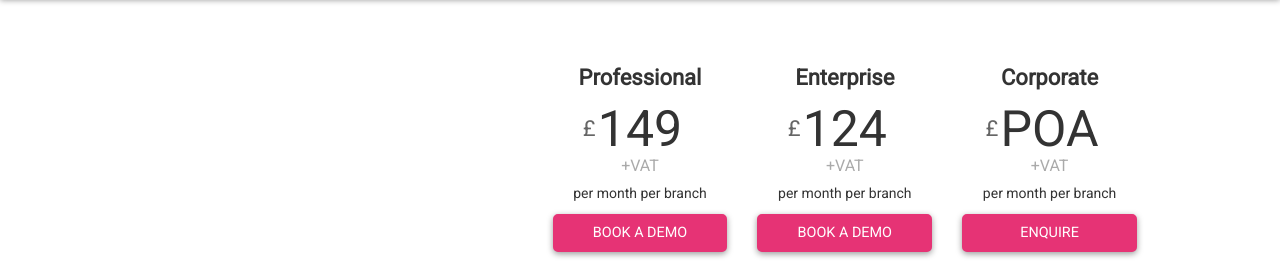
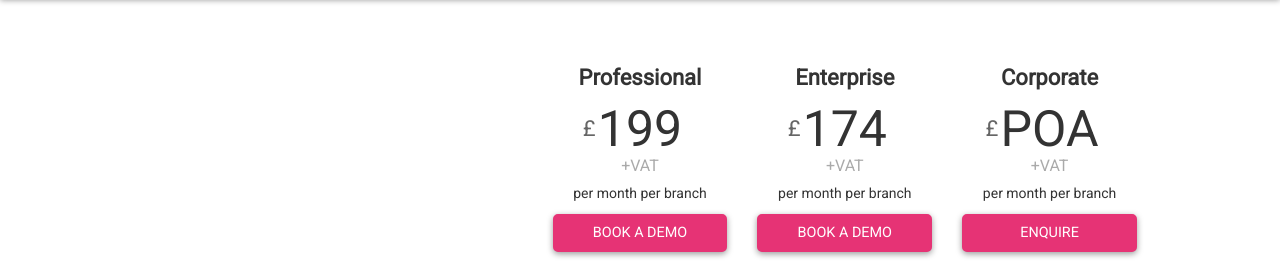
Before and after one commit to hidr/hystreet-marketing-live, a Jekyll site: the page built from pricing/index.html, in a window 1280 px wide and 900 px high, scrolled down 365 px. Shown: the part 160-436 px from the top of the window. Built offline with Jekyll 4.4.1, drawn with Linux system fonts in a browser that asks for light colours.

Commit message:
updating pricing

```diff
--- a/_data/pricing.yml
+++ b/_data/pricing.yml
@@ -155,7 +155,7 @@ tiers: # FOR MOBILE TABLE & DESKTOP HEADINGS
   - professional:
     name: Professional
     uiname: professional
-    price: 149
+    price: 199
     features:
       - branches:
         name: 1 - 3 branches
@@ -182,7 +182,7 @@ tiers: # FOR MOBILE TABLE & DESKTOP HEADINGS
   - enterprise:
     name: Enterprise
     uiname: enterprise
-    price: 124
+    price: 174
     features:
       - branches:
         name: 4 - 20 branches
```
